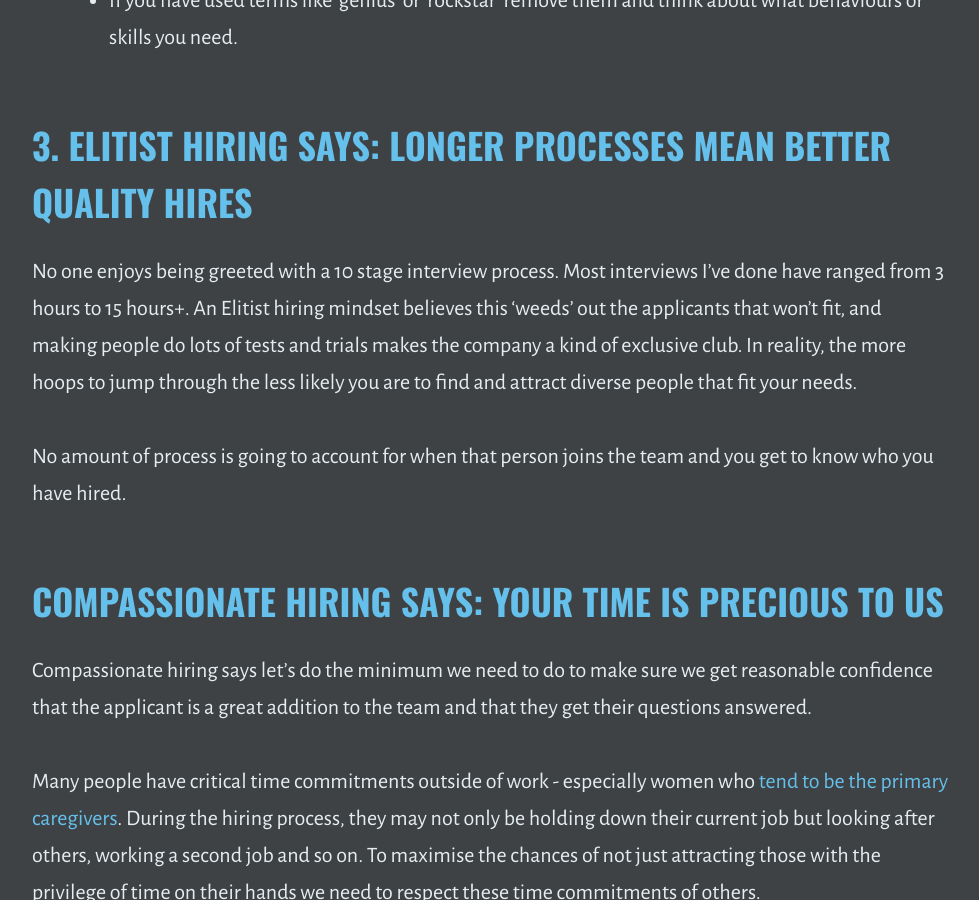
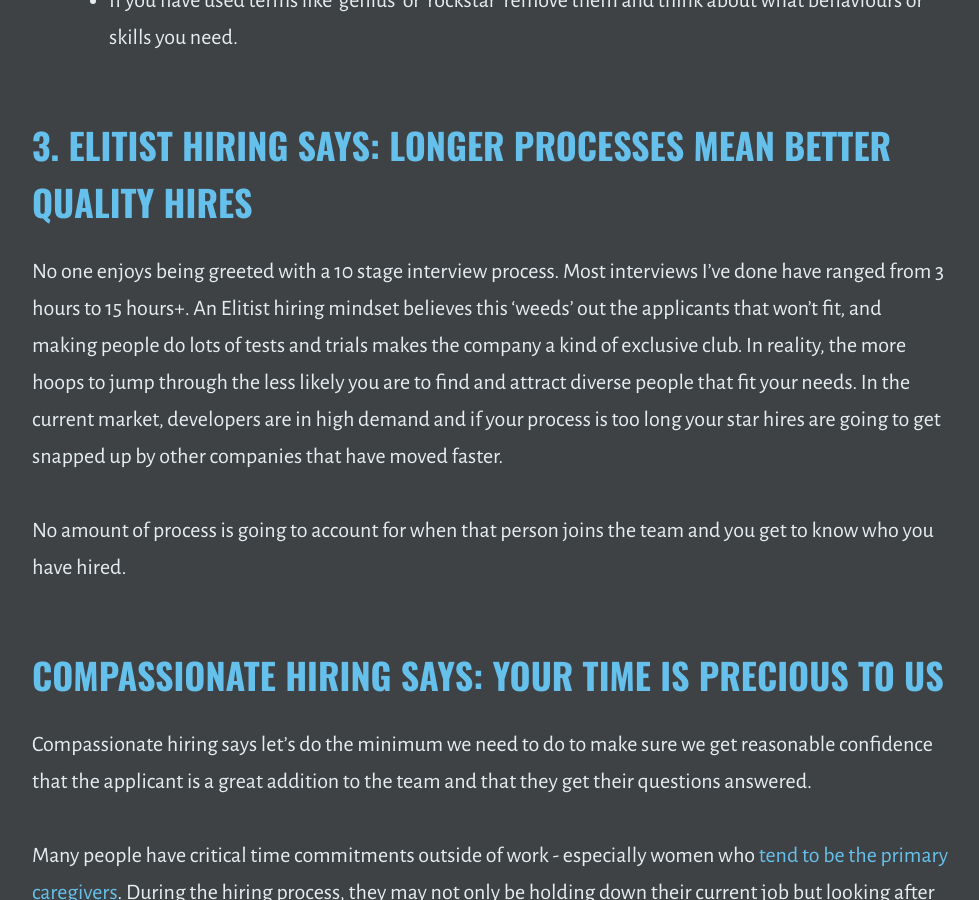
Before and after one commit to outragedpinkracoon/outragedpinkracoon.github.io, a Jekyll site: the page built from _posts/2021-04-27-other-companies-hiring-processes-are-costing-you-talent.md, in a window 1280 px wide and 900 px high, scrolled down 4592 px. Shown: the whole window, without its empty margins (149-1128 px from the left). Built offline with Jekyll 4.4.1, drawn with Linux system fonts in a browser that asks for light colours.

Commit message:
Adds comment about market

```diff
--- a/_posts/2021-04-27-other-companies-hiring-processes-are-costing-you-talent.md
+++ b/_posts/2021-04-27-other-companies-hiring-processes-are-costing-you-talent.md
@@ -71,7 +71,7 @@ We want anyone reading our ads to feel welcomed and included, reducing the chanc
 
 ## 3. Elitist Hiring Says: Longer Processes Mean Better Quality Hires
 
-No one enjoys being greeted with a 10 stage interview process. Most interviews I've done have ranged from 3 hours to 15 hours+. An Elitist hiring mindset believes this 'weeds' out the applicants that won't fit, and making people do lots of tests and trials makes the company a kind of exclusive club. In reality, the more hoops to jump through the less likely you are to find and attract diverse people that fit your needs.
+No one enjoys being greeted with a 10 stage interview process. Most interviews I've done have ranged from 3 hours to 15 hours+. An Elitist hiring mindset believes this 'weeds' out the applicants that won't fit, and making people do lots of tests and trials makes the company a kind of exclusive club. In reality, the more hoops to jump through the less likely you are to find and attract diverse people that fit your needs. In the current market, developers are in high demand and if your process is too long your star hires are going to get snapped up by other companies that have moved faster.
 
 No amount of process is going to account for when that person joins the team and you get to know who you have hired.
 
```
